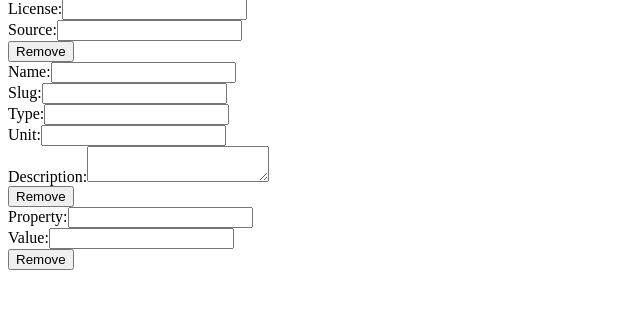
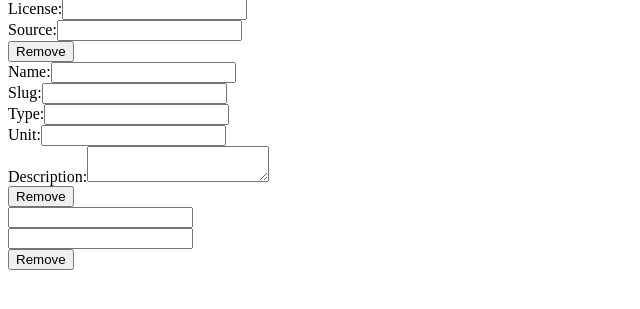
Before and after one commit to jbroutier/aircraft-database, a Symfony app: template templates/form.html.twig in a window 1280 px wide. Shown: the part 177-486 px from the top of the page, without its empty margins (0-640 px from the left). Run offline with Twig, Linux system fonts and the light colour scheme; the template is opened without the code that fills it, so the values that code supplies are empty; form fields are guessed from the names that the template uses; some libraries are stand-ins or nearby versions.

Commit message:
improvement: Reduce property value list size.

```diff
--- a/templates/form.html.twig
+++ b/templates/form.html.twig
@@ -88,14 +88,19 @@
 {% endblock %}
 
 {% block property_value_collection_item_widget %}
-  <div id="{{ id }}" class="card card-body" data-collection-item>
-    <div class="d-flex flex-column gap-3">
+  <div id="{{ id }}" data-collection-item>
     <div class="row g-3">
+      <div class="col-5">
 
-        {{ form_row(form.property, { label: 'Property:'|trans, row_attr: { class: 'col-6' } }) }}
-        {{ form_row(form.value, { label: 'Value:'|trans, row_attr: { class: 'col-6' } }) }}
+        {{ form_widget(form.property, { attr: { class: 'w-100' } }) }}
 
       </div>
+      <div class="col-5">
+
+        {{ form_widget(form.value, { attr: { class: 'w-100' } }) }}
+
+      </div>
+      <div class="col-2">
         <button type="button" class="btn btn-danger"
                 data-action="click->collection#remove"
                 data-collection-target-param="#{{ id }}">
@@ -103,4 +108,5 @@
         </button>
       </div>
     </div>
+  </div>
 {% endblock %}
```
Lines whose indentation alone changed are shown as unchanged.
